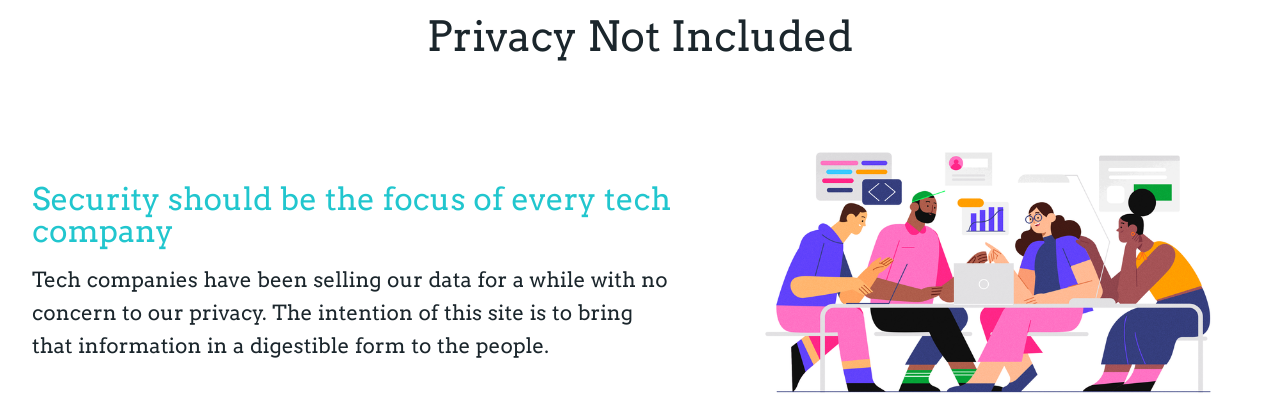
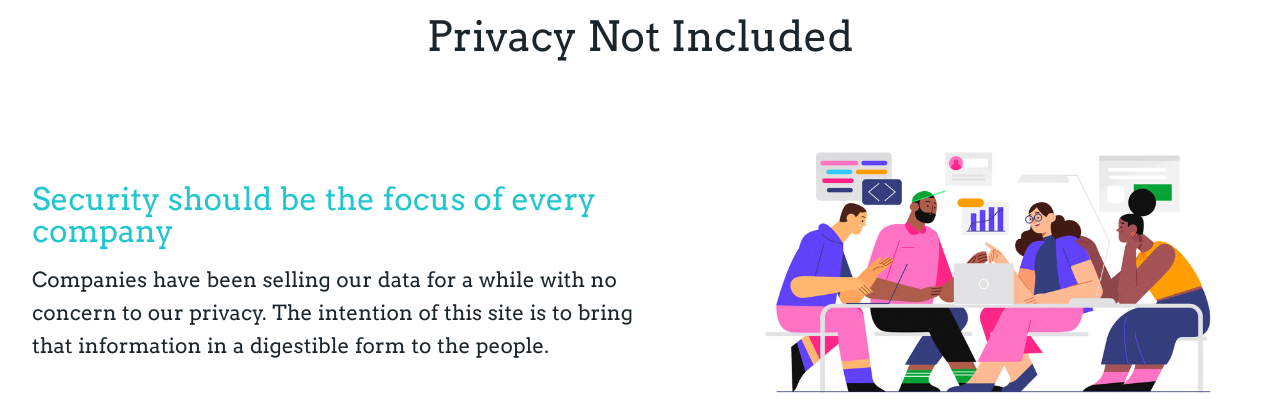
Before and after one commit to CommitHub/privacy-not-included, a Vue app: page / in a window 1280 px wide. Shown: the top 413 px of the page. Built offline with nearby package versions, Linux system fonts and the light colour scheme; no server answers; the database is empty.

Commit message:
changed message to be inclusive to any company

```diff
--- a/src/views/Home.vue
+++ b/src/views/Home.vue
@@ -3,8 +3,8 @@
     <h1 class="title">Privacy Not Included</h1>
     <section class="jumbotron">
       <div class="description-container">
-        <h2>Security should be the focus of every tech company</h2>
-        <p>Tech companies have been selling our data for a while with no concern to our privacy. The intention of this site is to bring that information in a digestible form to the people.</p>
+        <h2>Security should be the focus of every company</h2>
+        <p>Companies have been selling our data for a while with no concern to our privacy. The intention of this site is to bring that information in a digestible form to the people.</p>
       </div>
       <img src="@/assets/images/team-work.png" />
     </section>
```
